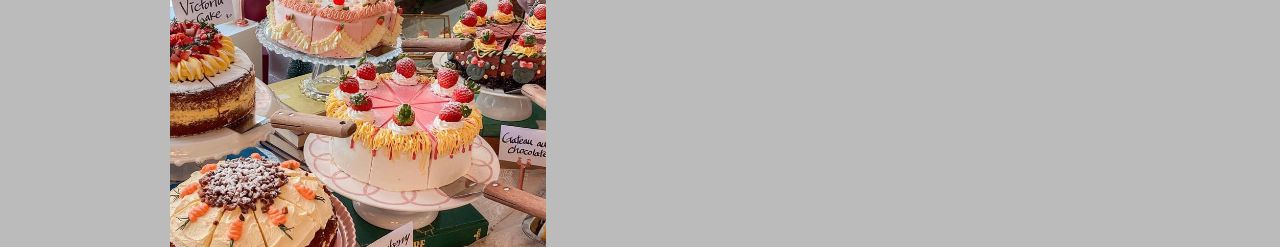
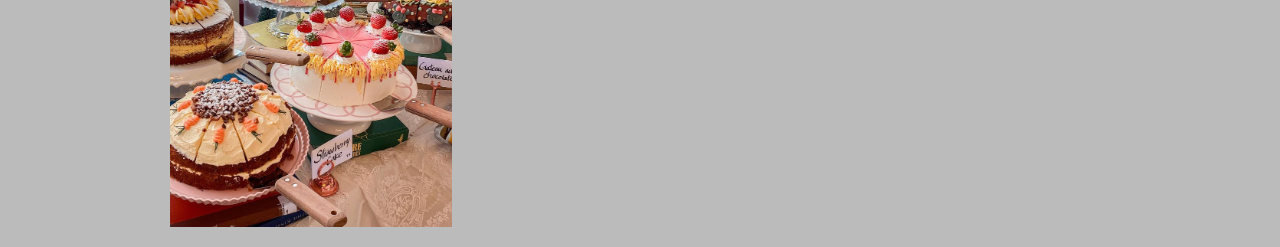
Before and after one commit to Jossamorim/pensamento_barao1E, a plain HTML site: page produto.html in a window 1280 px wide. Shown: the part 169-416 px from the top of the page. Drawn offline with Linux system fonts and the light colour scheme.

Commit message:
Update produto.html

```diff
--- a/produto.html
+++ b/produto.html
@@ -10,7 +10,7 @@
 	<body>
 		<header>
 			<div class="caixa">
-				<h1><img src="bolo.jpeg" width="40%"></h1>
+				<h1><img src="bolo.jpeg" width="30%"></h1>
 
 				<nav>
 					<ul>
```
